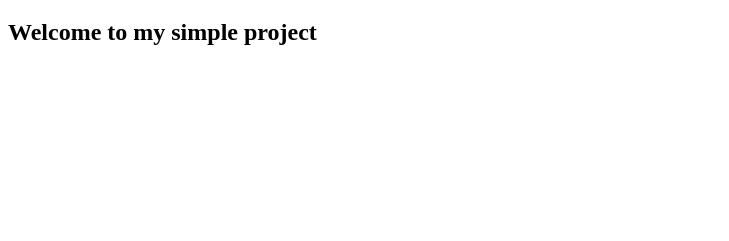
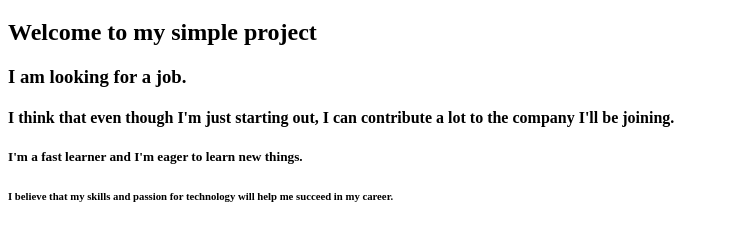
Before and after one commit to racheli546/project-for-try, a plain HTML site: page index.html in a window 1280 px wide. Shown: the part 61-302 px from the top of the page, without its empty margins (0-729 px from the left). Drawn offline with Linux system fonts and the light colour scheme.

Commit message:
About myself

```diff
--- a/index.html
+++ b/index.html
@@ -1,10 +1,17 @@
 <!DOCTYPE html>
 <html>
+
 <head>
   <title>My Simple Project</title>
 </head>
+
 <body>
   <h1>Hello, world!</h1>
   <h2>Welcome to my simple project</h2>
+  <h3>I am looking for a job.</h3>
+  <h4>I think that even though I'm just starting out, I can contribute a lot to the company I'll be joining.</h4>
+  <h5>I'm a fast learner and I'm eager to learn new things.</h5>
+  <h6>I believe that my skills and passion for technology will help me succeed in my career.</h6>
 </body>
+
 </html>
```
